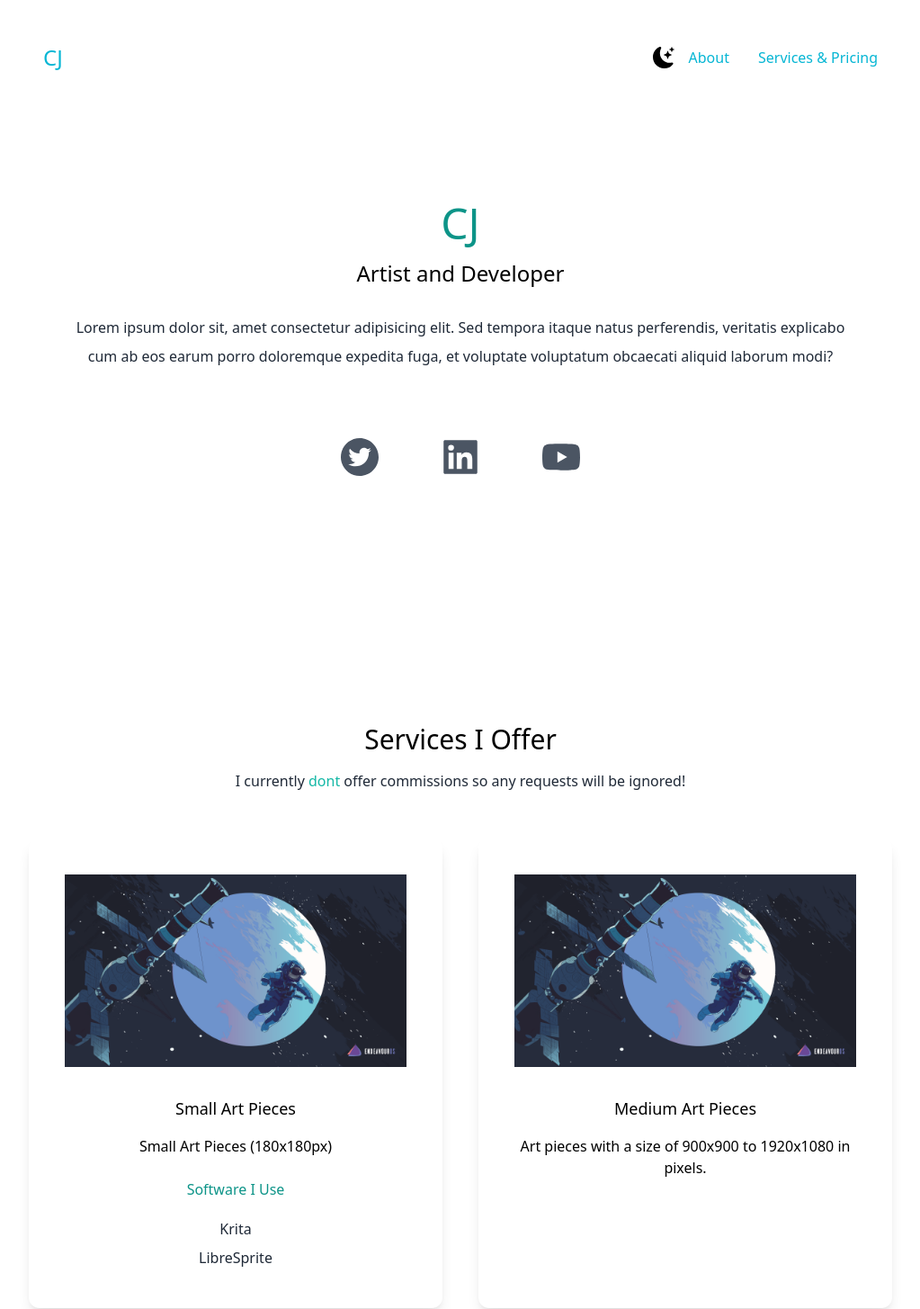
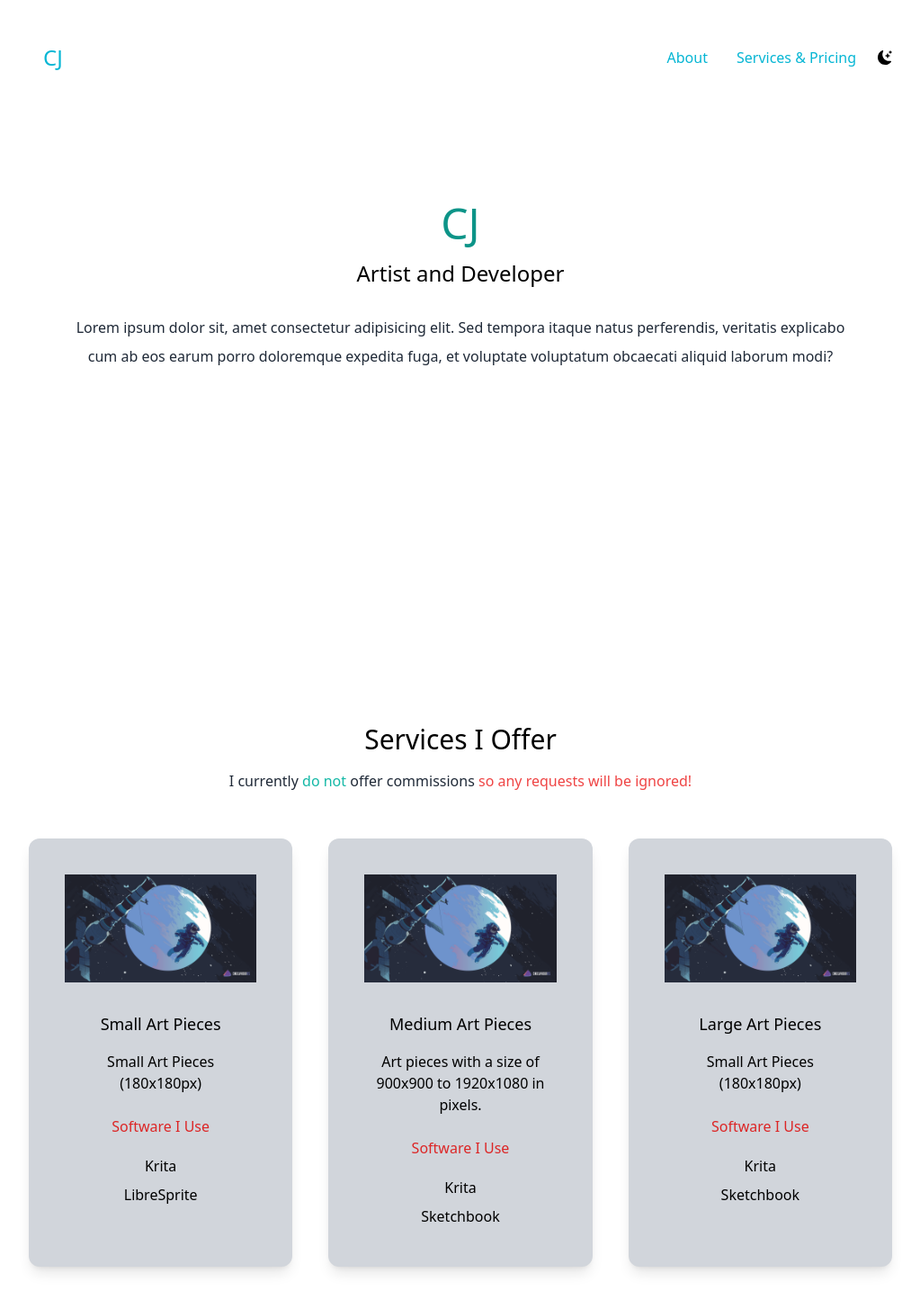
Before and after one commit to LinuxGamer/portfolios, a Next.js app: page / in a window 1280 px wide. Shown: the top 1455 px of the page at 90% size, without its empty margins (128-1151 px from the left). Built offline with nearby package versions, Linux system fonts and the light colour scheme.

Commit message:
Update to theme

```diff
--- a/pages/index.js
+++ b/pages/index.js
@@ -1,6 +1,7 @@
 import Head from 'next/head';
 import {BsFillMoonStarsFill} from 'react-icons/bs';
 import {AiFillTwitterCircle, AiFillLinkedin, AiFillYoutube} from 'react-icons/ai';
+import {FaFillArtstation} from 'react-icons/fa';
 import Image from 'next/image';
 import cj from '../public/cj.png';
 import testimg from '../public/test.png';
@@ -12,29 +13,30 @@ export default function Home() {
     <div className={darkMode ? "dark" : ""}>
       <Head>
         <title>CJ Portfolio</title>
-        <meta name="description" content="Generated by create next app" />
+        <meta name="description" content="CJ's Artist Portfolio" />
         <meta name="viewport" content="width=device-width, initial-scale=1" />
         <link rel="icon" href="/favicon.ico" />
       </Head>
-      <main className='bg-white px-10 md:px-20 lg:px-40 dark:bg-gray-900 dark:text-white'>
+      <main className='text-black px-10 md:px-20 lg:px-40 dark:text-white dark:bg-gray-900'>
         <section className='h-screen'>
           <nav className='py-10 mb-12 flex justify-between'>
             <h1 className='text-2xl text-cyan-500 hover:bg-gradient-to-tr from-cyan-500 to-red-500 px-4 py-2 rounded-lg hover:text-white'>CJ</h1>
             <ul className='flex items-center'>
-              <li><BsFillMoonStarsFill onClick={() => setDarkMode(!darkMode)} className='cursor-pointer text-2xl'/></li>
               <li><a href="#" className='text-cyan-500 hover:bg-gradient-to-tr from-cyan-500 to-red-500 hover:text-white px-4 py-2 rounded-lg'>About</a></li>
               <li><a href="#" className='text-cyan-500 hover:bg-gradient-to-tr from-cyan-500 to-red-500 hover:text-white px-4 py-2 rounded-lg'>Services & Pricing</a></li>
+              <li><BsFillMoonStarsFill onClick={() => setDarkMode(!darkMode)} className='cursor-pointer text-l ml-2'/></li>
             </ul>
           </nav>
           <div className='text-center p-10'>
             <h2 className='text-5xl py-2 text-teal-600 font-medium'>CJ</h2>
-            <h3 className='text-2xl py-2'>Artist and Developer</h3>
+            <h3 className='text-2xl py-2 dark:text-white'>Artist and Developer</h3>
             <p className='text-md py-5 leading-8 text-gray-800 dark:text-gray-300'>Lorem ipsum dolor sit, amet consectetur adipisicing elit. Sed tempora itaque natus perferendis, veritatis explicabo cum ab eos earum porro doloremque expedita fuga, et voluptate voluptatum obcaecati aliquid laborum modi?</p>
           </div>
-          <div className='text-5xl flex justify-center gap-16 py-3 text-gray-600 dark:text-gray-300'>
-            <AiFillTwitterCircle />
+          <div className='text-5xl flex justify-center gap-16 py-3 text-gray-300'>
+            {/* <AiFillTwitterCircle />
             <AiFillLinkedin />
-            <AiFillYoutube />
+            <AiFillYoutube /> */}
+            {/* <FaFillArtstation /> */}
           </div>
           {/* <div className='relative mx-auto bg-gradient-to-b from-teal-500 rounded-full w-80 h-80 mt-5 overflow-hidden'>
             <Image src={cj} />
@@ -47,23 +49,33 @@ export default function Home() {
               Services I Offer
             </h3>
             <p className='text-md py-2 leading-8 text-gray-800 dark:text-gray-300'>
-              I currently <span className='text-teal-500'>dont</span> offer commissions so any requests will be ignored!
+              I currently <span className='text-teal-500'>do not</span> offer commissions <span className='text-red-500'>so any requests will be ignored!</span>
             </p>
           </div>
           <div className='lg:flex gap-10'>
-            <div className='text-center shadow-lg p-10 rounded-xl my-10'>
+            <div className='text-center text-black shadow-lg p-10 rounded-xl my-10 bg-gray-300 dark:bg-gray-700 dark:text-white'>
               <Image src={testimg} />
               <h3 className='text-lg font-medium pt-8 pb-2'>Small Art Pieces</h3>
               <p className='py-2'>Small Art Pieces (180x180px)</p>
-              <h4 className='py-4 text-teal-600'>Software I Use</h4>
-              <p className='text-gray-800 py-1 dark:text-gray-300'>Krita</p>
-              <p className='text-gray-800 py-1 dark:text-gray-300'>LibreSprite</p>
+              <h4 className='py-4 text-red-600'>Software I Use</h4>
+              <p className='py-1 text-black dark:text-gray-300'>Krita</p>
+              <p className='py-1 text-black dark:text-gray-300'>LibreSprite</p>
             </div>
-            <div className='text-center shadow-lg p-10 rounded-xl my-10'>
+            <div className='text-center text-black dark:text-white shadow-lg p-10 rounded-xl my-10 bg-gray-300 dark:bg-gray-700'>
               <Image src={testimg} />
               <h3 className='text-lg font-medium pt-8 pb-2'>Medium Art Pieces</h3>
               <p className='py-2'>Art pieces with a size of 900x900 to 1920x1080 in pixels.</p>
-              <h4 className='py-4 text-teal-600'></h4>
+              <h4 className='py-4 text-red-600'>Software I Use</h4>
+              <p className='py-1 text-black dark:text-gray-300'>Krita</p>
+              <p className='py-1 text-black dark:text-gray-300'>Sketchbook</p>
+            </div>
+            <div className='text-center shadow-lg p-10 rounded-xl my-10 bg-gray-300 dark:bg-gray-700'>
+              <Image src={testimg} />
+              <h3 className='text-lg font-medium pt-8 pb-2'>Large Art Pieces</h3>
+              <p className='py-2'>Small Art Pieces (180x180px)</p>
+              <h4 className='py-4 text-red-600'>Software I Use</h4>
+              <p className='text-black py-1 dark:text-gray-300'>Krita</p>
+              <p className='text-black py-1 dark:text-gray-300'>Sketchbook</p>
             </div>
           </div>
         </section>
```
